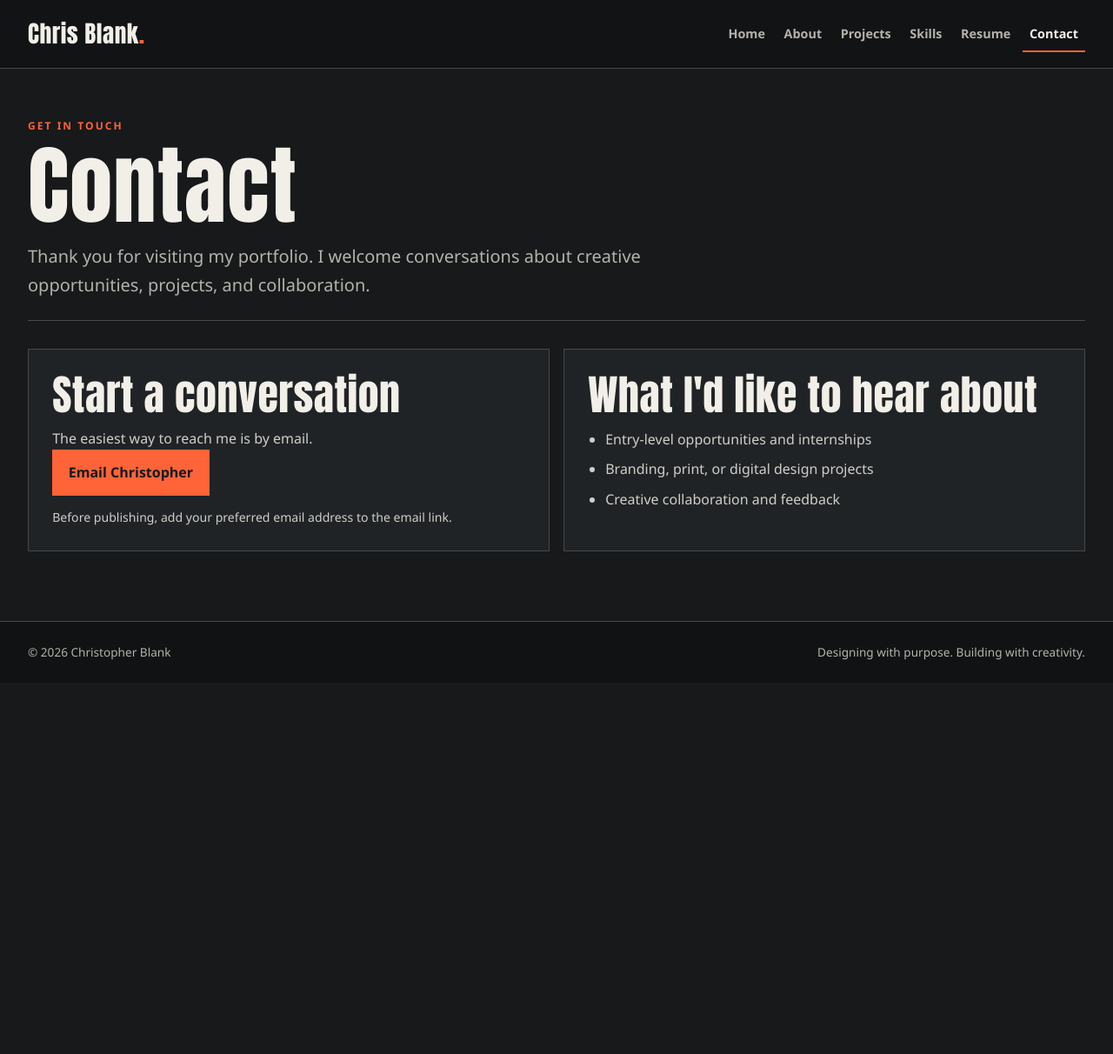
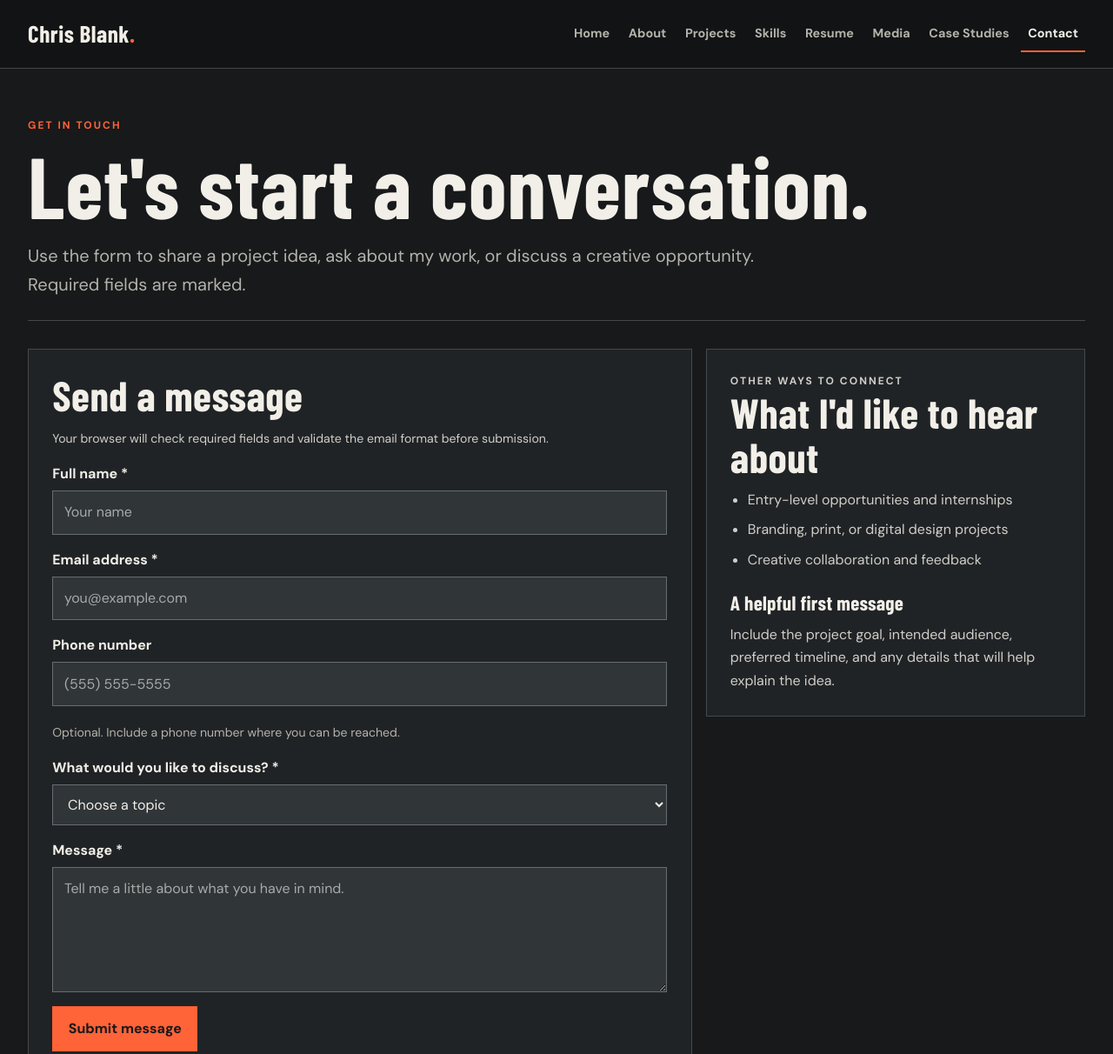
Before and after one commit to Chrisbl21/Portfolio, a plain HTML site: page contact.html in a window 1280 px wide. Shown: the top 1212 px of the page at 87% size. Before the commit the page ends 800 px from the top, so only its background shows below. Drawn offline with nearby package versions, Linux system fonts and the light colour scheme; a web font is replaced by a local one.

Commit message:
Replace contact.html with latest portfolio version

```diff
--- a/contact.html
+++ b/contact.html
@@ -3,11 +3,11 @@
 <head>
 <meta charset="UTF-8">
 <meta name="viewport" content="width=device-width, initial-scale=1">
-  <meta name="description" content="Contact - Christopher Blank's design portfolio.">
+<meta name="description" content="Contact Christopher Blank using the accessible validated contact form.">
 <title>Contact | Chris Blank Portfolio</title>
 <link rel="preconnect" href="https://fonts.googleapis.com">
 <link rel="preconnect" href="https://fonts.gstatic.com" crossorigin>
-  <link href="https://fonts.googleapis.com/css2?family=Inter:wght@400;500;600;700&family=Poppins:wght@600;700&display=swap" rel="stylesheet">
+<link href="https://fonts.googleapis.com/css2?family=Barlow+Condensed:wght@500;600;700;800&family=DM+Sans:wght@400;500;600;700&display=swap" rel="stylesheet">
 <link rel="stylesheet" href="css/style.css">
 </head>
 <body>
@@ -15,44 +15,38 @@
 <header class="site-header">
   <div class="header-inner">
     <a class="site-name" href="index.html">Chris Blank<span>.</span></a>
-      <nav aria-label="Main navigation">
-        <ul>
-        <li><a href="index.html">Home</a></li>
-        <li><a href="about.html">About</a></li>
-        <li><a href="projects.html">Projects</a></li>
-        <li><a href="skills.html">Skills</a></li>
-        <li><a href="resume.html">Resume</a></li>
+    <nav aria-label="Main navigation"><ul>
+      <li><a href="index.html" >Home</a></li>
+      <li><a href="about.html" >About</a></li>
+      <li><a href="projects.html" >Projects</a></li>
+      <li><a href="skills.html" >Skills</a></li>
+      <li><a href="resume.html" >Resume</a></li>
+      <li><a href="media.html">Media</a></li>
+      <li><a href="case-studies.html" >Case Studies</a></li>
       <li><a href="contact.html" aria-current="page">Contact</a></li>
-        </ul>
-      </nav>
+    </ul></nav>
   </div>
 </header>
+<main id="main-content" class="container">
 
-  <main id="main-content" class="container">
-    <section class="page-intro">
-      <p class="eyebrow">GET IN TOUCH</p>
-      <h1>Contact</h1>
-      <p class="lead">Thank you for visiting my portfolio. I welcome conversations about creative opportunities, projects, and collaboration.</p>
-    </section>
-    <section class="card-grid two contact-grid">
-      <article class="content-card">
-        <h2>Start a conversation</h2>
-        <p>The easiest way to reach me is by email.</p>
-        <a class="button button-primary" href="mailto:">Email Christopher</a>
-        <p class="small-note">Before publishing, add your preferred email address to the email link.</p>
-      </article>
-      <article class="content-card">
-        <h2>What I'd like to hear about</h2>
-        <ul class="check-list"><li>Entry-level opportunities and internships</li><li>Branding, print, or digital design projects</li><li>Creative collaboration and feedback</li></ul>
-      </article>
-    </section>
+<section class="page-intro"><p class="eyebrow">GET IN TOUCH</p><h1>Let's start a conversation.</h1><p class="lead">Use the form to share a project idea, ask about my work, or discuss a creative opportunity. Required fields are marked.</p></section>
+<div class="form-layout">
+<section class="content-card"><h2>Send a message</h2><p class="form-help">Your browser will check required fields and validate the email format before submission.</p>
+<form class="contact-form" action="mailto:christopher.blank@example.com" method="post" enctype="text/plain">
+<div class="form-field"><label for="full-name">Full name <span aria-hidden="true">*</span></label><input id="full-name" name="full-name" type="text" autocomplete="name" required minlength="2" placeholder="Your name"></div>
+<div class="form-field"><label for="email">Email address <span aria-hidden="true">*</span></label><input id="email" name="email" type="email" autocomplete="email" required placeholder="you@example.com"></div>
+<div class="form-field"><label for="phone">Phone number</label><input id="phone" name="phone" type="tel" autocomplete="tel" pattern="[0-9()+.\-\s]{7,}" placeholder="(555) 555-5555"><span class="form-help">Optional. Include a phone number where you can be reached.</span></div>
+<div class="form-field"><label for="topic">What would you like to discuss? <span aria-hidden="true">*</span></label><select id="topic" name="topic" required><option value="">Choose a topic</option><option value="Design project">Design project</option><option value="Career opportunity">Career opportunity</option><option value="Collaboration">Collaboration</option><option value="Portfolio feedback">Portfolio feedback</option><option value="Other">Other</option></select></div>
+<div class="form-field"><label for="message">Message <span aria-hidden="true">*</span></label><textarea id="message" name="message" required minlength="10" placeholder="Tell me a little about what you have in mind."></textarea></div>
+<button class="button button-primary" type="submit">Submit message</button>
+<p class="form-help">Note: Replace the example email address in the form action with your preferred email before publishing. This mailto form opens the visitor's email application; it does not store submissions on the website.</p>
+</form></section>
+<aside class="content-card"><p class="eyebrow">OTHER WAYS TO CONNECT</p><h2>What I'd like to hear about</h2><ul class="check-list"><li>Entry-level opportunities and internships</li><li>Branding, print, or digital design projects</li><li>Creative collaboration and feedback</li></ul><h3 style="margin-top:1.5rem">A helpful first message</h3><p>Include the project goal, intended audience, preferred timeline, and any details that will help explain the idea.</p></aside>
+</div>
+
 </main>
-
-  <footer class="site-footer">
-    <div class="container footer-inner">
-      <p>&copy; 2026 Christopher Blank</p>
-      <p>Designing with purpose. Building with creativity.</p>
-    </div>
-  </footer>
+<footer class="site-footer"><div class="container footer-inner">
+<p>&copy; 2026 Christopher Blank</p><p>Designing with purpose. Building with creativity.</p>
+</div></footer>
 </body>
 </html>
```
Lines whose indentation alone changed are shown as unchanged.
